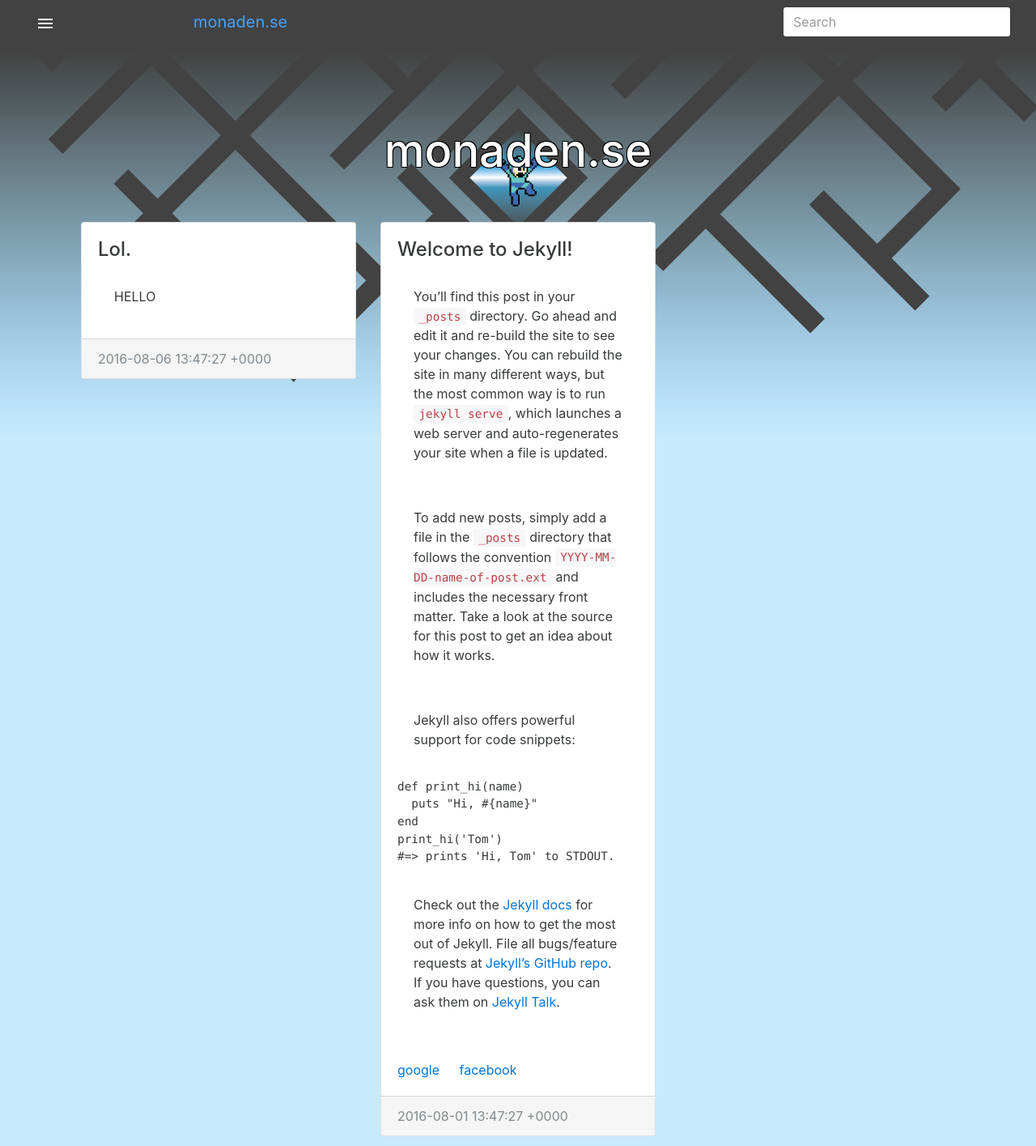
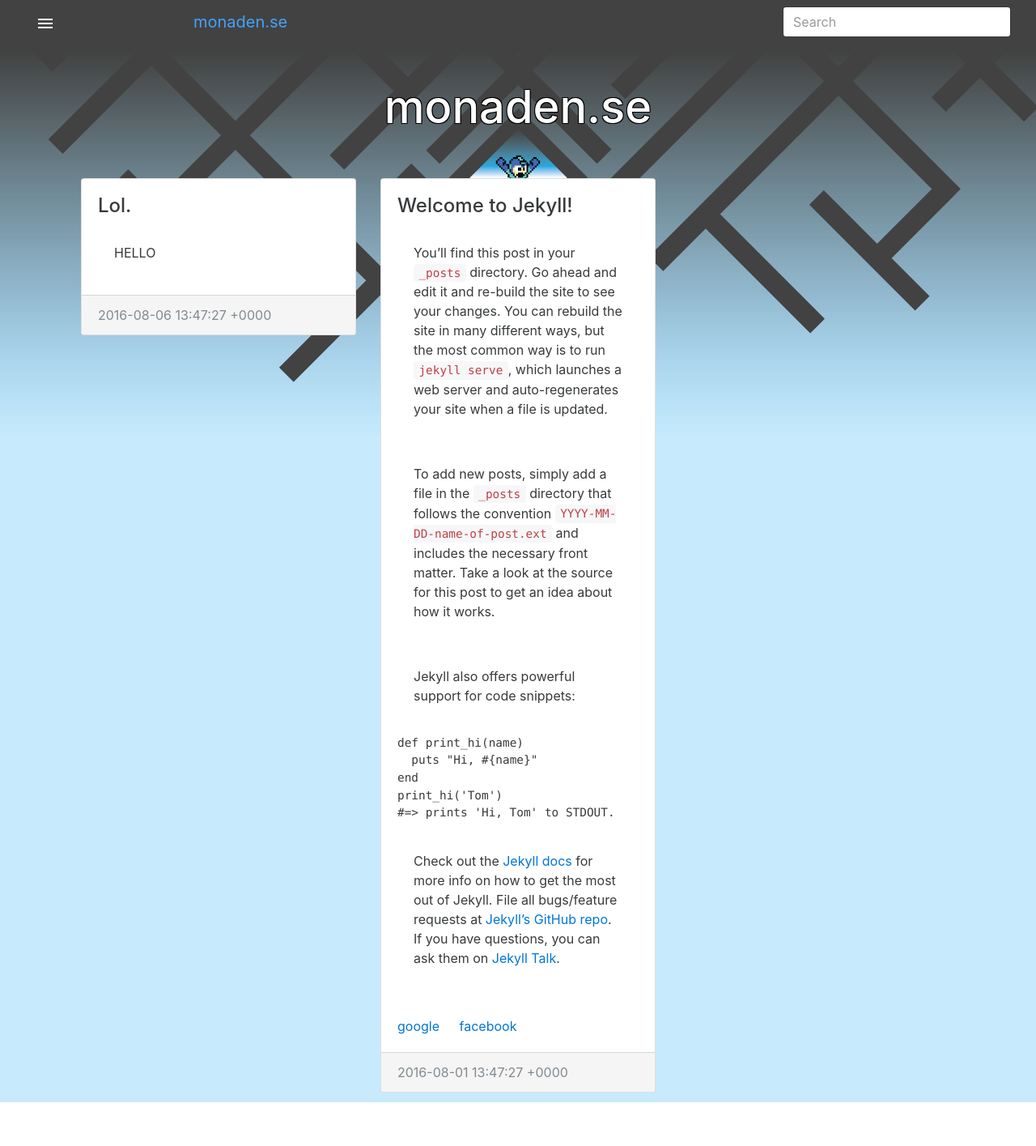
Before and after one commit to DJTunafish/typmagikerna.github.io, a Jekyll site: the page built from index.html, in a window 1280 px wide. Shown: the whole page at 81% size. Built offline with Jekyll 4.4.1, drawn with Linux system fonts in a browser that asks for light colours; a script that is not in the unit is left out.

Commit message:
fixed background

```diff
--- a/_layouts/default.html
+++ b/_layouts/default.html
@@ -16,7 +16,8 @@
 <body>
   <div id="mask" canvas="container"></div>
   <div id="not-menu" canvas="container">
-    <div class="container">
+    <div id="bg">
+      <div class="container">
 
       <nav id="main-navigation">
         <div id="navtoggle">
@@ -37,12 +38,13 @@
       </nav>
     </div>
 
-    <div class="header">
+      <div class="header">
       <h1>monaden.se</h1>
     </div>
 
-    <div id="main-content">
+      <div id="main-content">
       {{ content }}
+    </div>
     </div>
   </div>
   <div id="menu" off-canvas="id-1 left push">
--- a/css/main.scss
+++ b/css/main.scss
@@ -96,12 +96,19 @@
   z-index: 3000;
 }
 
-#not-menu {
-  background-image: url("../images/bg.png");
+body {
+  background-image: url("../images/bg_slice.png");
   background-repeat: no-repeat;
   background-position: center top;
-  background-color: #c7eafc;
   padding-top: 54px;
+}
+
+#bg {
+  background: url("../images/bg.png") no-repeat center top, url("../images/bg_slice.png") repeat-x, #c7eafc;
+}
+
+#not-menu {
+  background: none;
 }
 
 #mask {
```
Also changed, not shown: images/bg_slice.png (added).
